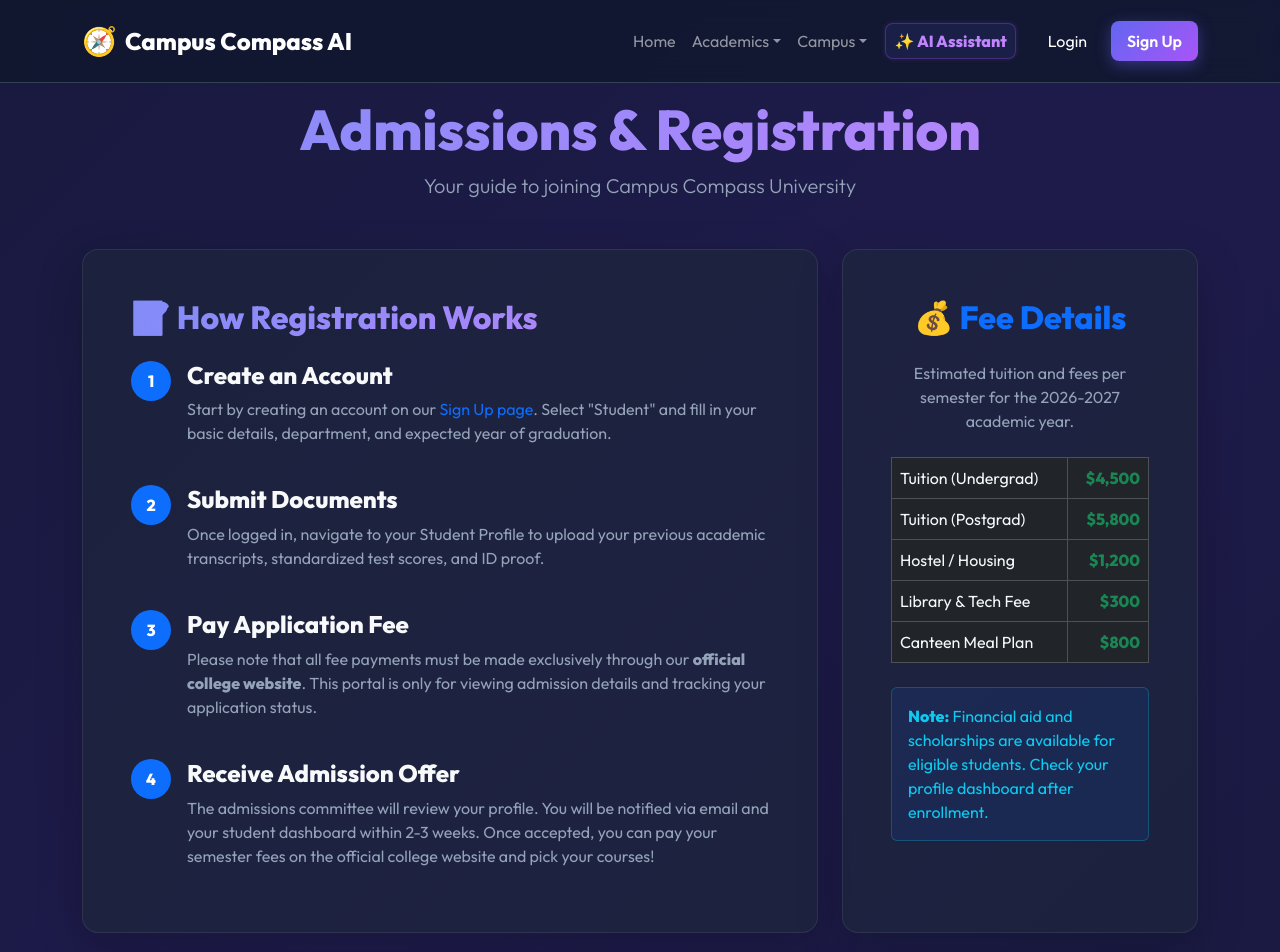
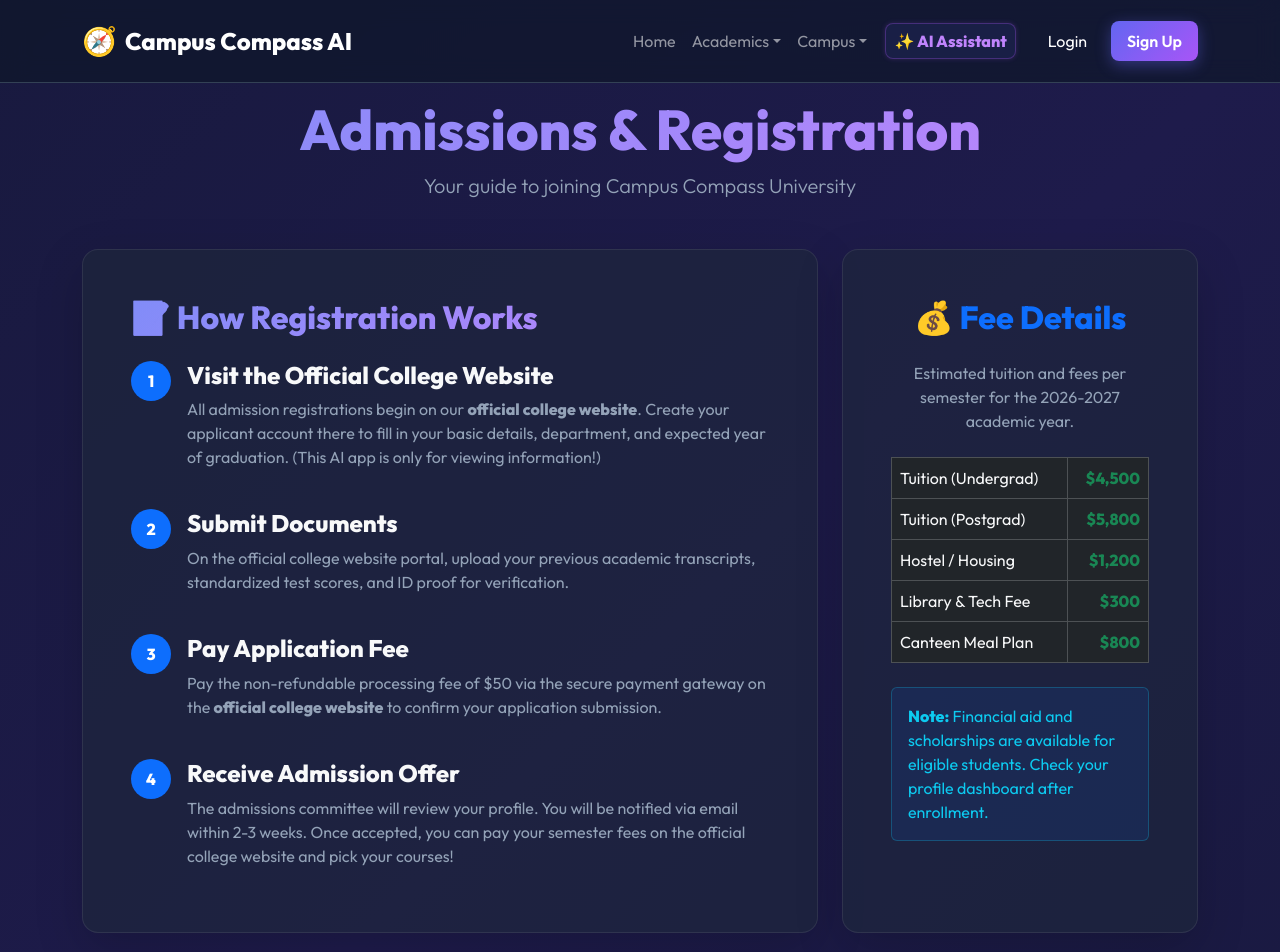
Before and after one commit to R-HARISH06/campus-compass-ai, a React (Create React App) app in the folder client/: page /admissions in a window 1280 px wide. Shown: the top 952 px of the page. Built offline with nearby package versions, Linux system fonts and the light colour scheme; no server answers.

Commit message:
Rewrite Admissions to emphasize that all steps happen on the official college website

```diff
--- a/client/src/pages/Admissions.jsx
+++ b/client/src/pages/Admissions.jsx
@@ -22,8 +22,8 @@ function Admissions() {
                   <div className="bg-primary text-white rounded-circle d-flex align-items-center justify-content-center fw-bold" style={{width: '40px', height: '40px'}}>1</div>
                 </div>
                 <div>
-                  <h4 className="fw-bold text-light">Create an Account</h4>
-                  <p className="text-muted">Start by creating an account on our <Link to="/signup" className="text-primary text-decoration-none">Sign Up page</Link>. Select "Student" and fill in your basic details, department, and expected year of graduation.</p>
+                  <h4 className="fw-bold text-light">Visit the Official College Website</h4>
+                  <p className="text-muted">All admission registrations begin on our <strong>official college website</strong>. Create your applicant account there to fill in your basic details, department, and expected year of graduation. (This AI app is only for viewing information!)</p>
                 </div>
               </div>
 
@@ -33,7 +33,7 @@ function Admissions() {
                 </div>
                 <div>
                   <h4 className="fw-bold text-light">Submit Documents</h4>
-                  <p className="text-muted">Once logged in, navigate to your Student Profile to upload your previous academic transcripts, standardized test scores, and ID proof.</p>
+                  <p className="text-muted">On the official college website portal, upload your previous academic transcripts, standardized test scores, and ID proof for verification.</p>
                 </div>
               </div>
 
@@ -43,7 +43,7 @@ function Admissions() {
                 </div>
                 <div>
                   <h4 className="fw-bold text-light">Pay Application Fee</h4>
-                  <p className="text-muted">Please note that all fee payments must be made exclusively through our <strong>official college website</strong>. This portal is only for viewing admission details and tracking your application status.</p>
+                  <p className="text-muted">Pay the non-refundable processing fee of $50 via the secure payment gateway on the <strong>official college website</strong> to confirm your application submission.</p>
                 </div>
               </div>
 
@@ -53,7 +53,7 @@ function Admissions() {
                 </div>
                 <div>
                   <h4 className="fw-bold text-light">Receive Admission Offer</h4>
-                  <p className="text-muted">The admissions committee will review your profile. You will be notified via email and your student dashboard within 2-3 weeks. Once accepted, you can pay your semester fees on the official college website and pick your courses!</p>
+                  <p className="text-muted">The admissions committee will review your profile. You will be notified via email within 2-3 weeks. Once accepted, you can pay your semester fees on the official college website and pick your courses!</p>
                 </div>
               </div>
             </Card.Body>
```
